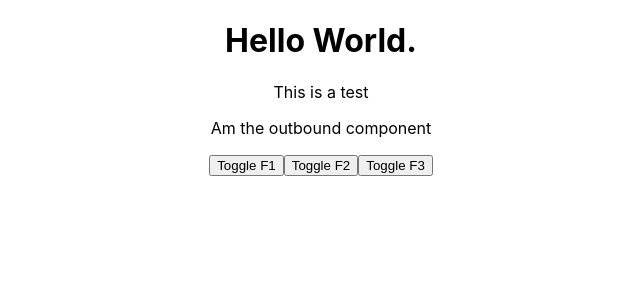
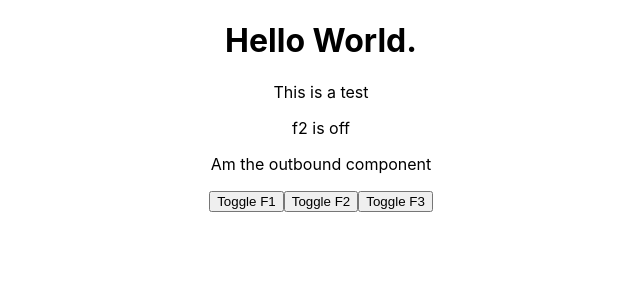
Before and after one commit to rmessina1010/feature-toggle, a React (Create React App) app: page / in a window 1280 px wide. Shown: the top 300 px of the page, without its empty margins (319-959 px from the left). Built offline with nearby package versions, Linux system fonts and the light colour scheme.

Commit message:
feature flag dependency imports

```diff
--- a/src/App.js
+++ b/src/App.js
@@ -1,16 +1,14 @@
 import './App.css';
 import Main from './components/main';
 import { Provider } from 'react-redux';
-import { ConfigureStore } from './redux/configStore';
 
 import { PersistGate } from 'redux-persist/es/integration/react';
 
 import * as ACTIONS  from './redux/actions';
 import toggles from './shared/toggles';
 
+import { persistor, store } from './redux/configStore';
 
-
-const { persistor, store } = ConfigureStore();
 
 function App() {
 
--- a/src/components/features.js
+++ b/src/components/features.js
@@ -1,4 +1,5 @@
 import { connect } from 'react-redux';
+import {store} from '../redux/configStore';
 
 export function mapStateToProps(state) {
   const { toggles } = state;
@@ -39,7 +40,9 @@ const FToggle = ({fname, toggles, children, old=null})=>{
 }
 
 
-export const ToggleImports =  await function (fname, toggles, imports=[]){
+export const ToggleImports =  await function (fname, imports=[]){
+    const { toggles } = store.getState();
+
     // short circuit  with empy object if: no imports,  improper imports data, toggle not present or off
     if (!Array.isArray(imports) || imports.length === 0 || !toggles[fname] ) { return Promise.resolve({}); }
 
@@ -66,12 +69,15 @@ export const ToggleImports =  await function (fname, toggles, imports=[]){
     return results;
 }
 
-export const FToggleImportCached =  async function (fname, fromFile, toggles, imports =[], cache ){
+export const FToggleImportCached =  async function (fname, fromFile, imports =[], cache ){
+    const { toggles } = store.getState();
     if ( !cache[fname] && toggles[fname]) { return FToggleImport(fname, fromFile, toggles, imports);}
     return  Promise.resolve( false );
 }
 
-export const FToggleImport =  async function (fname, fromFile, toggles, imports =[] ){
+export const FToggleImport =  async function (fname, fromFile, imports =[] ){
+    const { toggles } = store.getState();
+
     // short circuit
     if ( !toggles[fname] ) { return {}; }
 
@@ -92,8 +98,10 @@ export const FToggleImport =  async function (fname, fromFile, toggles, imports
         }, {});
  }
 
- export function isFeatureON(fname,toggles){
-    return  (toggles[fname] === true) ; }
+ export function isFeatureOn(fname){
+    const { toggles } = store.getState();
+    return  (toggles[fname] === true) ;
+}
 
 
 export default connect(mapStateToProps)(FToggle);
--- a/src/components/main.js
+++ b/src/components/main.js
@@ -1,29 +1,37 @@
-import FToggle, {Feature1, Feature2, Feature3, FToggleImportCached, mapStateToProps} from './features';
-import { useEffect, useState } from 'react';
+import FToggle, {Feature1, Feature2, Feature3, FToggleImportCached, FToggleImport, isFeatureOn, mapStateToProps} from './features';
+//import {  useState } from 'react';
 import { connect } from 'react-redux';
+
+let deps ={};
+if (!deps.f2 && isFeatureOn("f2") ){
+  // deps["f2"] = await import('../shared/dep2');
+  deps["f2"] =  await FToggleImport('f2', 'shared/dep2');
+  console.log(deps);
+}
+
 // import getStoredState from 'redux-persist/es/getStoredState';
-
 
 // let xx = [{path:"shared/dep1", keys:[{key:'namedExp2'}]}, {path:"shared/dep2"}, {path:"shared/dep3"}];
 
-
-const Main = ({toggles})=> {
+const Main = ({ toggles})=> {
+/*
 const  [deps,setDeps] =useState({});
 
 useEffect( ()=>{
-    FToggleImportCached('f2','shared/dep2', toggles,[], deps )
+    FToggleImportCached('f2','shared/dep2', [], deps )
         .then(
             imps => {
                 if ( imps ) {setDeps({...deps, f2:imps});}
                 console.log('toggling import',deps);
         }
     )
-},[toggles,deps]);
+},[deps, toggles]);
 
-
-     return (<div>
+ */
+    return (<div>
         <h1>Hello World.</h1>
         <p>This is a test</p>
+        <p>f2 is {isFeatureOn("f2") ? 'on' : 'off'}</p>
          <FToggle fname="f1"
             old={
             <p>Am the outbound component </p>
--- a/src/redux/configStore.js
+++ b/src/redux/configStore.js
@@ -9,9 +9,11 @@ const persistConfig = {
   storage
 }
 
-export const ConfigureStore = () => {
+const ConfigureStore = () => {
       const persistedReducer = persistReducer(persistConfig, rootReducer)
       const store = createStore(persistedReducer, {toggles:{}})
       const persistor = persistStore(store)
       return { persistor, store };
 }
+
+export const { persistor, store } = ConfigureStore();
```
